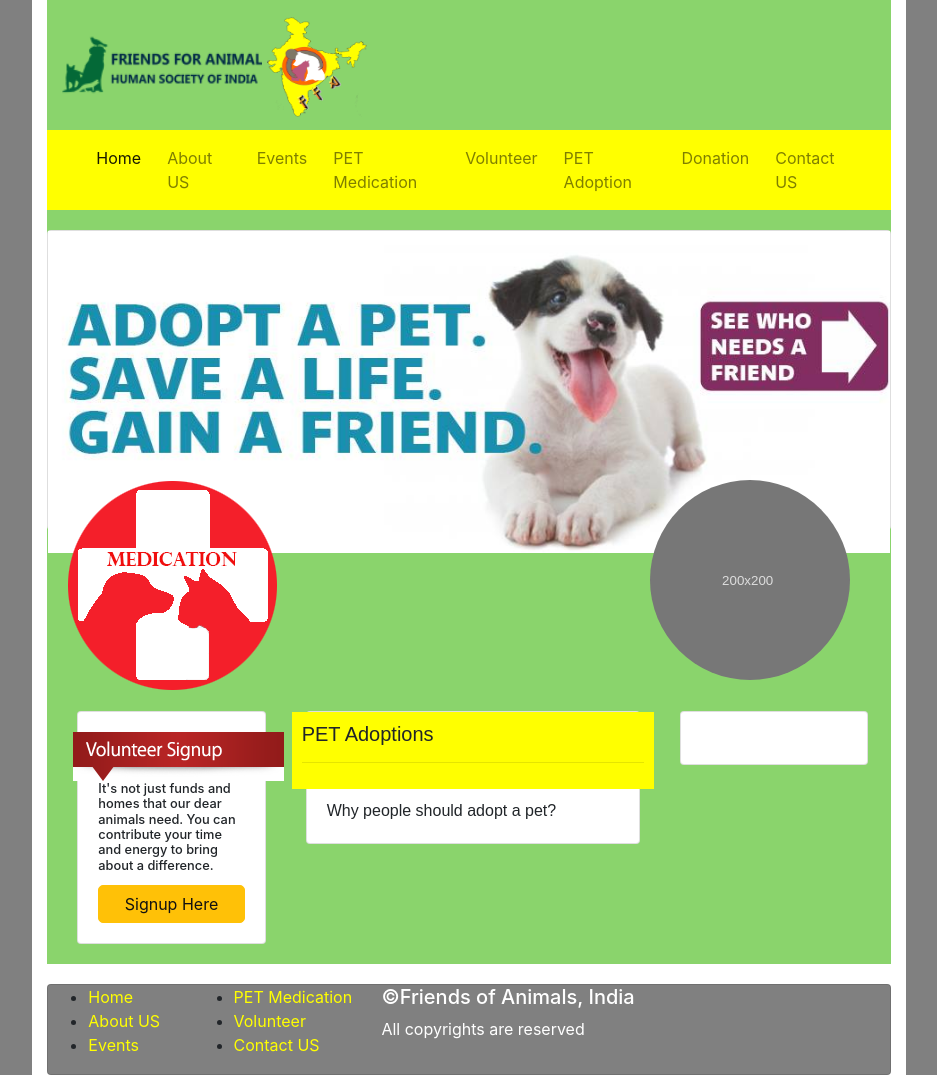
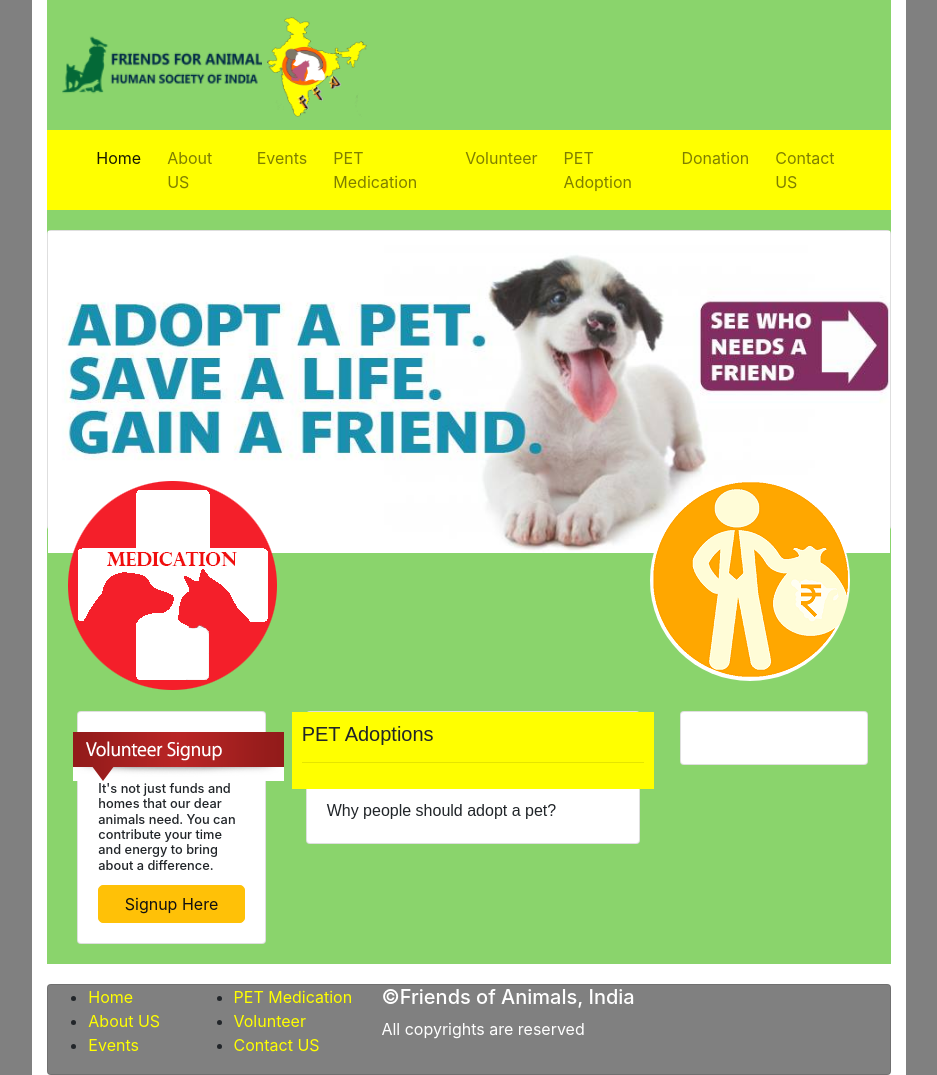
Before and after one commit to rajesh67/ffa1, a Django app: page /adoptions/ in a window 1280 px wide. Shown: the whole page, without its empty margins (171-1108 px from the left). Run offline with Django 3.2, Linux system fonts and the light colour scheme; some libraries are stand-ins or nearby versions.

Commit message:
donation button added

```diff
--- a/templates/adoption.html
+++ b/templates/adoption.html
@@ -13,7 +13,7 @@
 
 <div class="col-md-4" id="thirdButton">
   <a href="{% url 'donations' %}">
-  <img class="image-circle" src="{{ MEDIA_URL }}images/blackImage.svg" class="img-fluid img-thumbnail" alt="Adopt A PET" style="border-radius: 100px; margin-left: 20px;" >
+  <img class="image-circle" src="{{ MEDIA_URL }}images/donate.png" class="img-fluid img-thumbnail" alt="Adopt A PET" style="border-radius: 100px; margin-left: 20px;" >
 </a>
 </div>
 {% endblock %}
--- a/templates/base.html
+++ b/templates/base.html
@@ -106,7 +106,7 @@
 
           <div class="col-md-4" id="thirdButton">
               <a href="{% url 'donations' %}">
-              <img class="image-circle" src="{{ MEDIA_URL }}images/blackImage.svg" class="img-fluid img-thumbnail" alt="Adopt A PET" style="border-radius: 100px; margin-left: 20px;" >
+              <img class="image-circle" src="{{ MEDIA_URL }}images/donate.png" class="img-fluid img-thumbnail" alt="Adopt A PET" style="border-radius: 100px; margin-left: 20px;" >
             </a>
           </div>
           {% endblock %}
--- a/templates/medication.html
+++ b/templates/medication.html
@@ -10,7 +10,7 @@
 
 <div class="col-md-4" id="thirdButton">
   <a href="{% url 'donations' %}">
-  <img class="image-circle" src="{{ MEDIA_URL }}images/blackImage.svg" class="img-fluid img-thumbnail" alt="Adopt A PET" style="border-radius: 100px; margin-left: 20px;" >
+  <img class="image-circle" src="{{ MEDIA_URL }}images/donate.png" class="img-fluid img-thumbnail" alt="Adopt A PET" style="border-radius: 100px; margin-left: 0px;">
 </a>
 </div>
 {% endblock %}
```
Also changed, not shown: media/images/donate.png (added).
